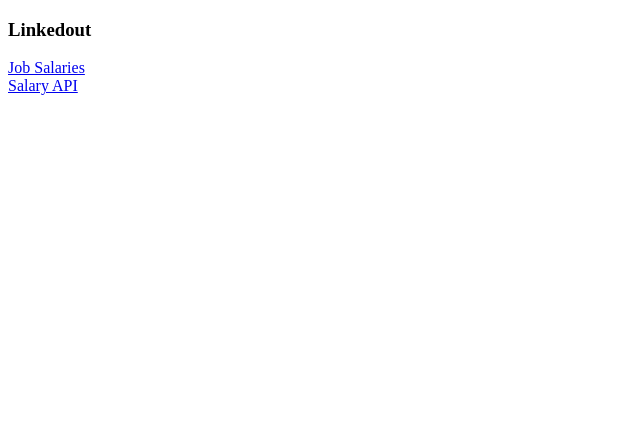
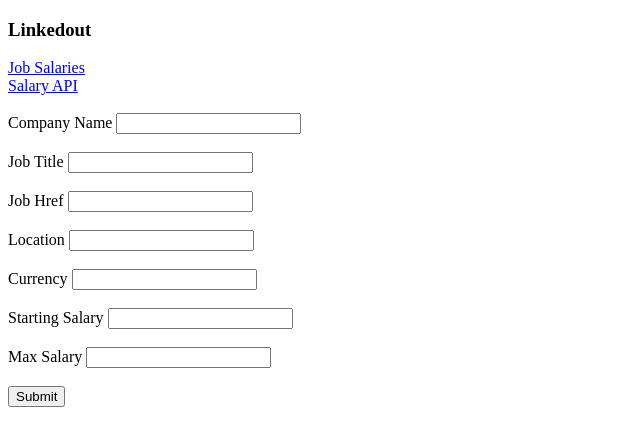
Before and after one commit to SaintClever/Linkedout, a Flask app: page / in a window 1280 px wide. Shown: the top 446 px of the page, without its empty margins (0-640 px from the left). Run offline with Flask 3, Linux system fonts and the light colour scheme; parts of the project's set-up code (start-up, migrations or seed data) failed here and were passed over; some libraries are stand-ins or nearby versions.

Commit message:
Add submit form

```diff
--- a/api/api_methods/post.py
+++ b/api/api_methods/post.py
@@ -33,7 +33,7 @@ def post(db_connection, data):
         ),
     )
     conn.commit()
-    cursor.close()
-    conn.close()
+    # cursor.close()
+    # conn.close()
 
     print("Data inserted successfully from:", file_name)
--- a/api/app.py
+++ b/api/app.py
@@ -1,21 +1,42 @@
-import io, base64
+import os, io, base64
+from dotenv import load_dotenv
 from country.codes import country_codes
 from currency.codes import currency_codes
 from database.database import db_connection
 from .api_methods.post import post
 from .api_methods.get_method.get import salary_plot
 from .api_methods.get_method.generate_df import df
-from flask import Flask, request, jsonify, send_file, render_template
+from flask import Flask, request, jsonify, send_file, render_template, redirect, url_for
+from .form.form import UserForm
 import matplotlib
+
+load_dotenv(".env")
+
+app = Flask(__name__)
+app.config["SECRET_KEY"] = os.getenv("SECRET_KEY")
 
 # Set the backend before importing pyplot / Needed for send_file
 matplotlib.use("Agg")
-app = Flask(__name__)
 
 
-@app.route("/", methods=["GET"])
+@app.route("/", methods=["GET", "POST"])
 def index():
-    return render_template("index.html")
+    form = UserForm()
+
+    if form.validate_on_submit():
+        data = {
+            "company_name": form.company_name.data,
+            "job_title": form.job_title.data,
+            "job_href": form.job_href.data,
+            "location": form.location.data,
+            "currency": form.currency.data,
+            "starting_salary": form.starting_salary.data,
+            "max_salary": form.max_salary.data,
+        }
+        post(db_connection, data)
+        return redirect(url_for("index"))
+
+    return render_template("index.html", form=form)
 
 
 @app.route("/salary_api", methods=["GET"])
--- /dev/null
+++ b/api/form/form.py
@@ -0,0 +1,13 @@
+from flask_wtf import FlaskForm
+from wtforms import StringField, IntegerField, SubmitField
+
+
+class UserForm(FlaskForm):
+    company_name = StringField("Company Name")
+    job_title = StringField("Job Title")
+    job_href = StringField("Job Href")
+    location = StringField("Location")
+    currency = StringField("Currency")
+    starting_salary = IntegerField("Starting Salary")
+    max_salary = IntegerField("Max Salary")
+    submit = SubmitField("Submit")
--- a/api/static/styles.css
+++ b/api/static/styles.css
@@ -0,0 +1,3 @@
+img {
+  width: 100%
+}
--- a/api/templates/index.html
+++ b/api/templates/index.html
@@ -13,7 +13,19 @@
 
   <a href="{{ url_for('job_salaries') }}" target="_blank">Job Salaries</a><br>
 
-  <a href="{{ url_for('salary_api') }}" target="_blank">Salary API</a><br>
+  <a href="{{ url_for('salary_api') }}" target="_blank">Salary API</a><br><br>
+
+  <form method="POST" action="/">
+    {{ form.hidden_tag() }}
+    {{ form.company_name.label }} {{ form.company_name(size=20) }}<br><br>
+    {{ form.job_title.label }} {{ form.job_title(size=20) }}<br><br>
+    {{ form.job_href.label }} {{ form.job_href(size=20) }}<br><br>
+    {{ form.location.label }} {{ form.location(size=20) }}<br><br>
+    {{ form.currency.label }} {{ form.currency(size=20) }}<br><br>
+    {{ form.starting_salary.label }} {{ form.starting_salary(size=20) }}<br><br>
+    {{ form.max_salary.label }} {{ form.max_salary(size=20) }}<br><br>
+    {{ form.submit() }}
+  </form>
 
 </body>
 
--- a/requirements.txt
+++ b/requirements.txt
@@ -6,6 +6,7 @@ click==8.1.7
 contourpy==1.2.1
 cycler==0.12.1
 Flask==3.0.3
+Flask-WTF==1.2.1
 fonttools==4.51.0
 idna==3.7
 itsdangerous==2.2.0
@@ -30,3 +31,4 @@ typing_extensions==4.11.0
 tzdata==2024.1
 urllib3==2.2.1
 Werkzeug==3.0.2
+WTForms==3.1.2
```
Also changed, not shown: api/templates/image.html (+2 -1 lines).
